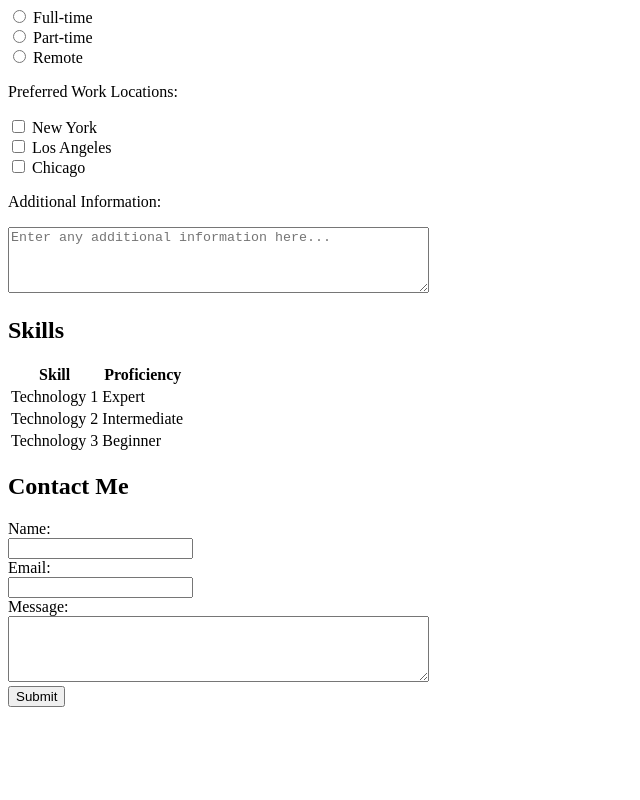
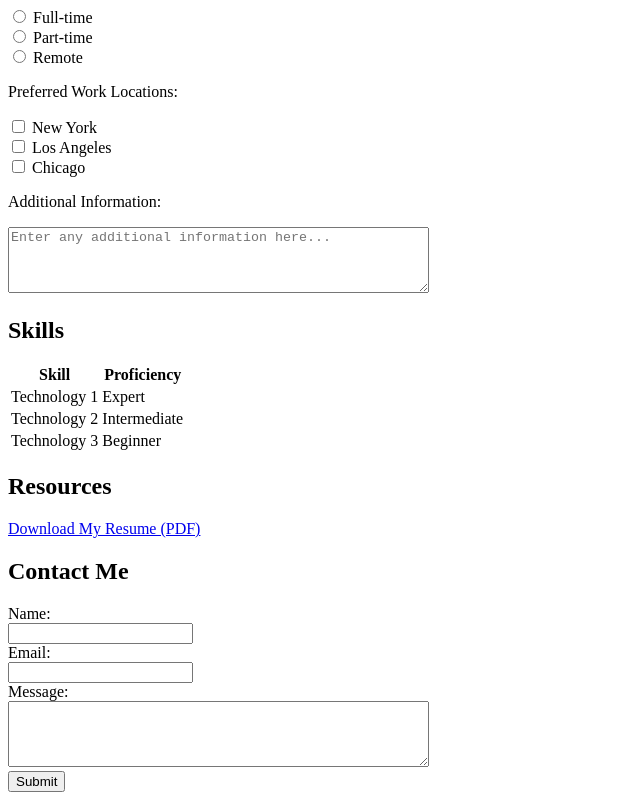
Before and after one commit to firanol/wap_lab_1, a plain HTML site: page index.html in a window 1280 px wide. Shown: the part 963-1763 px from the top of the page, without its empty margins (0-640 px from the left). Before the commit the page ends 1678 px from the top, so only its background shows below. Drawn offline with Linux system fonts and the light colour scheme.

Commit message:
Add link to PDF in index.html

```diff
--- a/index.html
+++ b/index.html
@@ -102,6 +102,9 @@
             <td>Beginner</td>
         </tr>
     </table>
+<!-- Resources or Downloads Section -->
+<h2>Resources</h2>
+<p><a href="yourfile.pdf" target="_blank">Download My Resume (PDF)</a></p> <!-- Link to PDF -->
 
     <!-- Contact Me Section -->
     <h2>Contact Me</h2>
```
